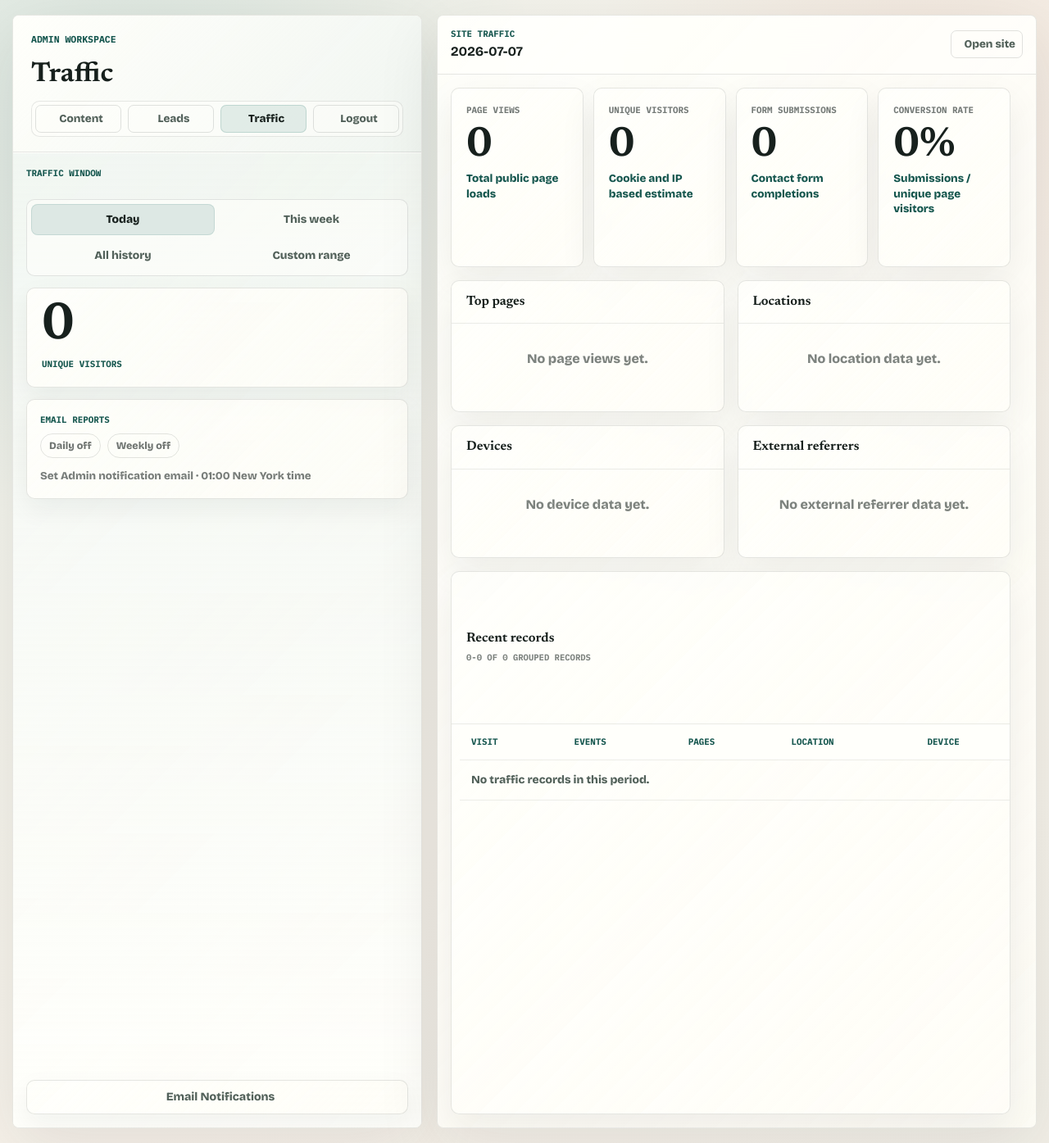
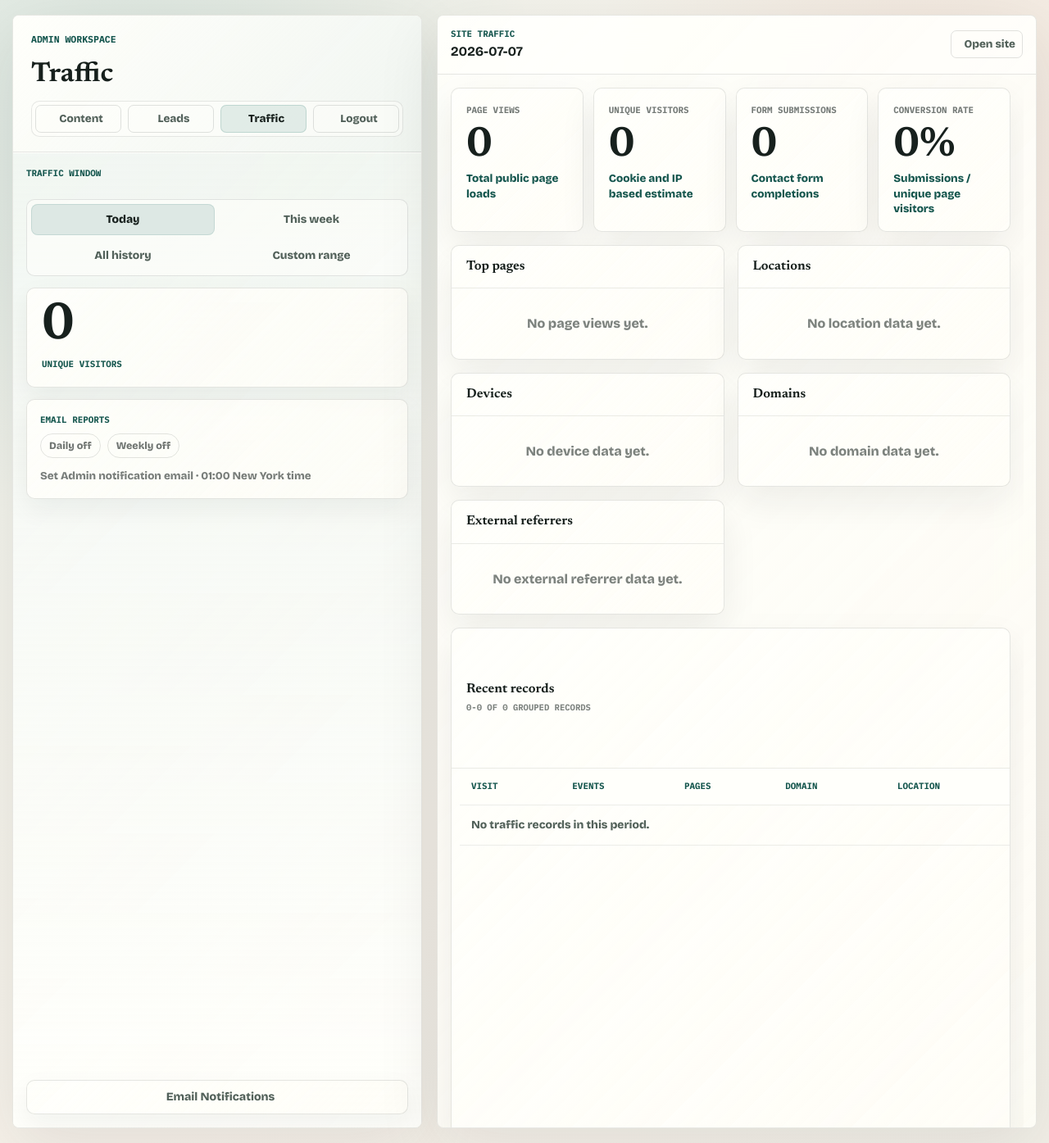
Before and after one commit to Ha22yX/onlypt-recruiting, a Flask app: page /admin/traffic in a window 1280 px wide. Shown: the whole page at 82% size. Run offline with Flask 3, Linux system fonts and the light colour scheme; the visitor is signed in with stand-in values (Sample User, id 1).

Commit message:
Track requested domains in traffic analytics

```diff
--- a/app.py
+++ b/app.py
@@ -563,6 +563,32 @@ def traffic_device_type(user_agent: str) -> str:
     return "Desktop"
 
 
+def normalize_traffic_domain(value: str) -> str:
+    host = str(value or "").split(",", 1)[0].strip().lower()
+    if not host:
+        return ""
+    if "://" not in host:
+        host = f"//{host}"
+    parsed = urllib.parse.urlparse(host)
+    domain = (parsed.hostname or "").strip().lower().rstrip(".")
+    if domain.startswith("www."):
+        domain = domain[4:]
+    return domain
+
+
+def request_traffic_domain() -> str:
+    for candidate in (
+        request.headers.get("X-Host", ""),
+        request.headers.get("X-Forwarded-Host", ""),
+        request.host,
+        request.headers.get("Referer", ""),
+    ):
+        domain = normalize_traffic_domain(candidate)
+        if domain and domain not in {"127.0.0.1", "localhost", "::1"}:
+            return domain
+    return ""
+
+
 def append_traffic_event(event: dict[str, object]) -> None:
     try:
         TRAFFIC_LOG_FILE.parent.mkdir(parents=True, exist_ok=True)
@@ -580,6 +606,7 @@ def base_traffic_event(event_type: str) -> dict[str, object]:
         "type": event_type,
         "created_at": datetime.now(timezone.utc).isoformat(),
         "path": request.path,
+        "domain": request_traffic_domain(),
         "endpoint": request.endpoint or "",
         "method": request.method,
         "ip": ip_value,
@@ -717,8 +744,10 @@ def traffic_referrer_info(referrer: object) -> dict[str, str]:
 def enrich_traffic_event(event: dict[str, object]) -> dict[str, object]:
     created_at = parse_iso_datetime(str(event.get("created_at", "")))
     referrer_info = traffic_referrer_info(event.get("referrer"))
+    domain = normalize_traffic_domain(str(event.get("domain", "")))
     item = dict(event)
     item["local_time"] = created_at.astimezone(SITE_TIMEZONE).strftime("%Y-%m-%d %H:%M") if created_at else "-"
+    item["domain_label"] = domain or "Unknown"
     item["location_label"] = traffic_location_label(event)
     item["ip_label"] = mask_ip(str(event.get("ip", "")))
     item["source_type"] = referrer_info["type"]
@@ -742,6 +771,7 @@ def group_traffic_events(events: list[dict[str, object]]) -> list[dict[str, obje
                 "local_date": local_date,
                 "events": [],
                 "page_paths": [],
+                "domains": [],
                 "event_count": 0,
                 "page_view_count": 0,
                 "form_submission_count": 0,
@@ -753,12 +783,18 @@ def group_traffic_events(events: list[dict[str, object]]) -> list[dict[str, obje
                 "source_label": "Direct",
                 "referrer_label": "",
                 "referrer": "",
+                "domain_label": "Unknown",
             },
         )
         enriched = enrich_traffic_event(event)
         group_events = group["events"]
         if isinstance(group_events, list):
             group_events.append(enriched)
+
+        domain_label = str(enriched.get("domain_label") or "Unknown")
+        domains = group["domains"]
+        if isinstance(domains, list) and domain_label not in domains:
+            domains.append(domain_label)
 
         group["event_count"] = int(group.get("event_count", 0)) + 1
         if event.get("type") == "page_view":
@@ -801,6 +837,10 @@ def group_traffic_events(events: list[dict[str, object]]) -> list[dict[str, obje
         group["page_label"] = ", ".join(page_paths[:3]) if isinstance(page_paths, list) and page_paths else "-"
         if isinstance(page_paths, list) and len(page_paths) > 3:
             group["page_label"] = f"{group['page_label']} +{len(page_paths) - 3}"
+        domains = group.get("domains")
+        group["domain_label"] = ", ".join(domains[:2]) if isinstance(domains, list) and domains else "Unknown"
+        if isinstance(domains, list) and len(domains) > 2:
+            group["domain_label"] = f"{group['domain_label']} +{len(domains) - 2}"
     return grouped
 
 
@@ -844,6 +884,7 @@ def summarize_traffic(start: datetime | None, end: datetime | None) -> dict[str,
             lambda group: group.get("location_label", ""),
             60,
         ),
+        "domains": count_by(visit_groups, lambda group: group.get("domain_label", ""), 20),
         "countries": count_by(visit_groups, lambda group: group.get("location_label", ""), 60),
         "devices": count_by(visit_groups, lambda group: group.get("device", ""), 20),
         "source_counts": source_counts,
@@ -904,6 +945,7 @@ def build_legacy_traffic_report_document(
                 "- "
                 f"{group.get('last_time') or group.get('first_time') or '-'} | "
                 f"{group.get('source_label') or 'Direct'} | "
+                f"{group.get('domain_label') or 'Unknown'} | "
                 f"{group.get('location_label') or 'Unknown'} | "
                 f"{group.get('event_count', 0)} events | "
                 f"{group.get('page_label') or '-'}"
@@ -933,6 +975,8 @@ def build_legacy_traffic_report_document(
         "",
         *lines_for_table("Top locations", summary["regions"][:10]),
         "",
+        *lines_for_table("Domains", summary["domains"][:10]),
+        "",
         *lines_for_table("Devices", summary["devices"]),
         "",
         *lines_for_table("External referrers", summary["referrers"][:10], "No external referrers"),
@@ -980,6 +1024,7 @@ def build_legacy_traffic_report_document(
             <tr>
               <td style="padding:10px 12px;border-bottom:1px solid #e4e9e5;color:#18211f;font-weight:700;">{html.escape(str(group.get('last_time') or group.get('first_time') or '-'))}</td>
               <td style="padding:10px 12px;border-bottom:1px solid #e4e9e5;color:#5f6d68;font-weight:700;">{html.escape(str(group.get('source_label') or 'Direct'))}</td>
+              <td style="padding:10px 12px;border-bottom:1px solid #e4e9e5;color:#5f6d68;font-weight:700;">{html.escape(str(group.get('domain_label') or 'Unknown'))}</td>
               <td style="padding:10px 12px;border-bottom:1px solid #e4e9e5;color:#5f6d68;font-weight:700;">{html.escape(str(group.get('location_label') or 'Unknown'))}</td>
               <td style="padding:10px 12px;border-bottom:1px solid #e4e9e5;color:#1d6f67;font-weight:800;text-align:right;">{html.escape(str(group.get('event_count', 0)))}</td>
             </tr>
@@ -987,7 +1032,7 @@ def build_legacy_traffic_report_document(
             for group in recent_groups
         )
     else:
-        recent_visit_rows = '<tr><td colspan="4" style="padding:12px;color:#5f6d68;">No grouped visits</td></tr>'
+        recent_visit_rows = '<tr><td colspan="5" style="padding:12px;color:#5f6d68;">No grouped visits</td></tr>'
 
     html_body = f"""<!doctype html>
 <html lang="en">
@@ -1032,6 +1077,7 @@ def build_legacy_traffic_report_document(
                 {table_block("Source mix", summary["source_counts"], "Direct and internal traffic are shown here, not in external referrer rankings.")}
                 {table_block("Top pages", summary["pages"][:10], "Ranked by page views.")}
                 {table_block("Top locations", summary["regions"][:10], "Same IP on the same day counts as one visit group per location.")}
+                {table_block("Domains", summary["domains"][:10], "Visit groups by requested site domain.")}
                 {table_block("External referrers", summary["referrers"][:10], "Only external domains are ranked. Internal navigation and direct visits are excluded.", "No external referrers")}
                 {table_block("Devices", summary["devices"], "Visit groups by device type.")}
                 <h2 style="margin:28px 0 4px;font-family:Arial,sans-serif;font-size:16px;line-height:1.3;color:#18211f;">Recent visit groups</h2>
@@ -1040,6 +1086,7 @@ def build_legacy_traffic_report_document(
                   <tr>
                     <th style="padding:10px 12px;border-bottom:1px solid #e4e9e5;color:#5f6d68;font-family:Arial,sans-serif;font-size:11px;text-align:left;text-transform:uppercase;">Last seen</th>
                     <th style="padding:10px 12px;border-bottom:1px solid #e4e9e5;color:#5f6d68;font-family:Arial,sans-serif;font-size:11px;text-align:left;text-transform:uppercase;">Source</th>
+                    <th style="padding:10px 12px;border-bottom:1px solid #e4e9e5;color:#5f6d68;font-family:Arial,sans-serif;font-size:11px;text-align:left;text-transform:uppercase;">Domain</th>
                     <th style="padding:10px 12px;border-bottom:1px solid #e4e9e5;color:#5f6d68;font-family:Arial,sans-serif;font-size:11px;text-align:left;text-transform:uppercase;">Location</th>
                     <th style="padding:10px 12px;border-bottom:1px solid #e4e9e5;color:#5f6d68;font-family:Arial,sans-serif;font-size:11px;text-align:right;text-transform:uppercase;">Events</th>
                   </tr>
@@ -1127,12 +1174,13 @@ def traffic_report_kpi_cell(label: str, value: object, note: str = "") -> str:
 def traffic_report_recent_rows(section: dict[str, object]) -> str:
     recent_groups = section["recent_groups"]
     if not recent_groups:
-        return '<tr><td colspan="4" style="padding:12px;color:#5f6d68;">No grouped visits</td></tr>'
+        return '<tr><td colspan="5" style="padding:12px;color:#5f6d68;">No grouped visits</td></tr>'
     return "\n".join(
         f"""
         <tr>
           <td style="padding:10px 12px;border-bottom:1px solid #e4e9e5;color:#18211f;font-weight:700;">{html.escape(str(group.get('last_time') or group.get('first_time') or '-'))}</td>
           <td style="padding:10px 12px;border-bottom:1px solid #e4e9e5;color:#5f6d68;font-weight:700;">{html.escape(str(group.get('source_label') or 'Direct'))}</td>
+          <td style="padding:10px 12px;border-bottom:1px solid #e4e9e5;color:#5f6d68;font-weight:700;">{html.escape(str(group.get('domain_label') or 'Unknown'))}</td>
           <td style="padding:10px 12px;border-bottom:1px solid #e4e9e5;color:#5f6d68;font-weight:700;">{html.escape(str(group.get('location_label') or 'Unknown'))}</td>
           <td style="padding:10px 12px;border-bottom:1px solid #e4e9e5;color:#1d6f67;font-weight:800;text-align:right;">{html.escape(str(group.get('event_count', 0)))}</td>
         </tr>
@@ -1179,6 +1227,8 @@ def traffic_report_text_section(section: dict[str, object]) -> list[str]:
         "",
         *lines_for_table("Top locations", summary["regions"][:10]),
         "",
+        *lines_for_table("Domains", summary["domains"][:10]),
+        "",
         *lines_for_table("Devices", summary["devices"]),
         "",
         *lines_for_table("External referrers", summary["referrers"][:10], "No external referrers"),
@@ -1191,6 +1241,7 @@ def traffic_report_text_section(section: dict[str, object]) -> list[str]:
                 "- "
                 f"{group.get('last_time') or group.get('first_time') or '-'} | "
                 f"{group.get('source_label') or 'Direct'} | "
+                f"{group.get('domain_label') or 'Unknown'} | "
                 f"{group.get('location_label') or 'Unknown'} | "
                 f"{group.get('event_count', 0)} events | "
                 f"{group.get('page_label') or '-'}"
@@ -1246,6 +1297,7 @@ def traffic_report_html_section(section: dict[str, object]) -> str:
         {traffic_report_table("Source mix", summary["source_counts"], "Direct and internal traffic are shown here, not in external referrer rankings.")}
         {traffic_report_table("Top pages", summary["pages"][:10], "Ranked by page views.")}
         {traffic_report_table("Top locations", summary["regions"][:10], "Same IP on the same day counts as one visit group per location.")}
+        {traffic_report_table("Domains", summary["domains"][:10], "Visit groups by requested site domain.")}
         {traffic_report_table("External referrers", summary["referrers"][:10], "Only external domains are ranked. Internal navigation and direct visits are excluded.", "No external referrers")}
         {traffic_report_table("Devices", summary["devices"], "Visit groups by device type.")}
         <h3 style="margin:24px 0 4px;font-family:Arial,sans-serif;font-size:15px;line-height:1.3;color:#18211f;">Recent visit groups</h3>
@@ -1254,6 +1306,7 @@ def traffic_report_html_section(section: dict[str, object]) -> str:
           <tr>
             <th style="padding:10px 12px;border-bottom:1px solid #e4e9e5;color:#5f6d68;font-family:Arial,sans-serif;font-size:11px;text-align:left;text-transform:uppercase;">Last seen</th>
             <th style="padding:10px 12px;border-bottom:1px solid #e4e9e5;color:#5f6d68;font-family:Arial,sans-serif;font-size:11px;text-align:left;text-transform:uppercase;">Source</th>
+            <th style="padding:10px 12px;border-bottom:1px solid #e4e9e5;color:#5f6d68;font-family:Arial,sans-serif;font-size:11px;text-align:left;text-transform:uppercase;">Domain</th>
             <th style="padding:10px 12px;border-bottom:1px solid #e4e9e5;color:#5f6d68;font-family:Arial,sans-serif;font-size:11px;text-align:left;text-transform:uppercase;">Location</th>
             <th style="padding:10px 12px;border-bottom:1px solid #e4e9e5;color:#5f6d68;font-family:Arial,sans-serif;font-size:11px;text-align:right;text-transform:uppercase;">Events</th>
           </tr>
--- a/static/css/admin.css
+++ b/static/css/admin.css
@@ -2481,7 +2481,7 @@
 
 .traffic-table {
   width: 100%;
-  min-width: 920px;
+  min-width: 1040px;
   border-collapse: collapse;
 }
 
@@ -2646,7 +2646,7 @@
 
 .traffic-detail-item {
   display: grid;
-  grid-template-columns: 118px 120px minmax(0, 1fr) minmax(160px, 0.8fr);
+  grid-template-columns: 118px 120px minmax(0, 1fr) minmax(150px, 0.7fr) minmax(150px, 0.7fr);
   gap: 12px;
   align-items: center;
   min-height: 34px;
--- a/templates/admin_base.html
+++ b/templates/admin_base.html
@@ -9,7 +9,7 @@
     <link rel="preconnect" href="https://fonts.gstatic.com" crossorigin>
     <link href="https://fonts.googleapis.com/css2?family=Bricolage+Grotesque:wght@400;500;600;700;800&family=IBM+Plex+Mono:wght@500;600;700&family=Newsreader:opsz,wght@6..72,500;6..72,650&display=swap" rel="stylesheet">
     <link rel="stylesheet" href="{{ url_for('static', filename='css/styles.css') }}">
-    <link rel="stylesheet" href="{{ url_for('static', filename='css/admin.css') }}?v=20260707-traffic-record-min1">
+    <link rel="stylesheet" href="{{ url_for('static', filename='css/admin.css') }}?v=20260707-traffic-domain1">
     <script src="https://unpkg.com/lucide@latest" defer></script>
     {% block extra_head %}{% endblock %}
   </head>
--- a/templates/admin_traffic.html
+++ b/templates/admin_traffic.html
@@ -141,6 +141,20 @@
 
         <section class="traffic-card">
           <div class="traffic-card-head">
+            <h2>Domains</h2>
+            <i data-lucide="globe-2"></i>
+          </div>
+          <div class="traffic-list compact">
+            {% for row in summary.domains %}
+              <div><span>{{ row.label }}</span><strong>{{ row.count }}</strong></div>
+            {% else %}
+              <p>No domain data yet.</p>
+            {% endfor %}
+          </div>
+        </section>
+
+        <section class="traffic-card">
+          <div class="traffic-card-head">
             <h2>External referrers</h2>
             <i data-lucide="send"></i>
           </div>
@@ -169,6 +183,7 @@
                 <th>Visit</th>
                 <th>Events</th>
                 <th>Pages</th>
+                <th>Domain</th>
                 <th>Location</th>
                 <th>Device</th>
                 <th>Source</th>
@@ -195,13 +210,14 @@
                     {% if group.form_submission_count %}<span class="traffic-event-pill important">{{ group.form_submission_count }} form</span>{% endif %}
                   </td>
                   <td>{{ group.page_label or '-' }}</td>
+                  <td>{{ group.domain_label or 'Unknown' }}</td>
                   <td>{{ group.location_label }}</td>
                   <td>{{ group.device or '-' }}</td>
                   <td>{{ group.source_label or 'Direct' }}</td>
                   <td>{{ group.ip_label }}</td>
                 </tr>
                 <tr class="traffic-group-detail-row" data-traffic-record-detail="{{ group.id }}" aria-hidden="true">
-                  <td colspan="7">
+                  <td colspan="8">
                     <div class="traffic-group-detail-shell">
                       <div class="traffic-group-detail">
                         {% for event in group.events %}
@@ -209,6 +225,7 @@
                             <span>{{ event.local_time }}</span>
                             <strong>{{ event.type|replace('_', ' ') }}</strong>
                             <em>{{ event.path or '-' }}</em>
+                            <small>{{ event.domain_label or 'Unknown' }}</small>
                             <small>{{ event.source_label or 'Direct' }}</small>
                           </div>
                         {% endfor %}
@@ -218,7 +235,7 @@
                 </tr>
               {% else %}
                 <tr>
-                  <td colspan="7" class="traffic-empty">No traffic records in this period.</td>
+                  <td colspan="8" class="traffic-empty">No traffic records in this period.</td>
                 </tr>
               {% endfor %}
             </tbody>
```
